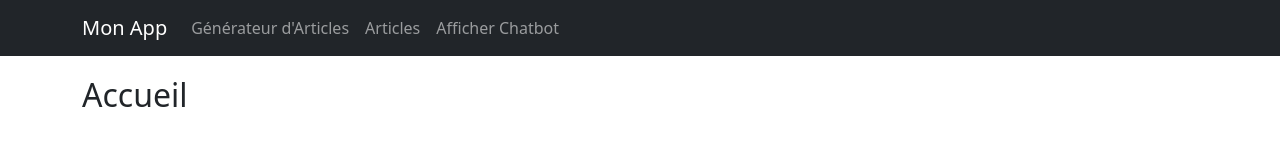
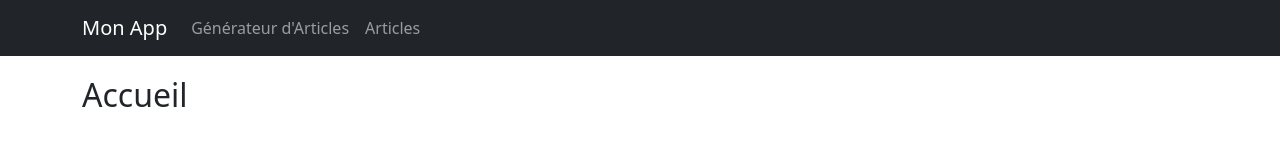
Before and after one commit to Pindice/CreIA, a React (Create React App) app in the folder my-app/: page / in a window 1280 px wide. Shown: the top 160 px of the page. Built offline with nearby package versions, Linux system fonts and the light colour scheme.

Commit message:
Delete chatbot button

```diff
--- a/my-app/src/App.js
+++ b/my-app/src/App.js
@@ -20,9 +20,6 @@ function App() {
           <Nav className="me-auto">
             <Link to="/article-generator" className="nav-link">Générateur d'Articles</Link>
             <Link to="/articles" className="nav-link">Articles</Link>
-            <button onClick={() => setShowChatbot(!showChatbot)} className="nav-link" style={{background: 'none', border: 'none', color: 'rgba(255,255,255,.55)', cursor: 'pointer'}}>
-                {showChatbot ? 'Masquer Chatbot' : 'Afficher Chatbot'}
-            </button>
           </Nav>
         </Container>
       </Navbar>
```
